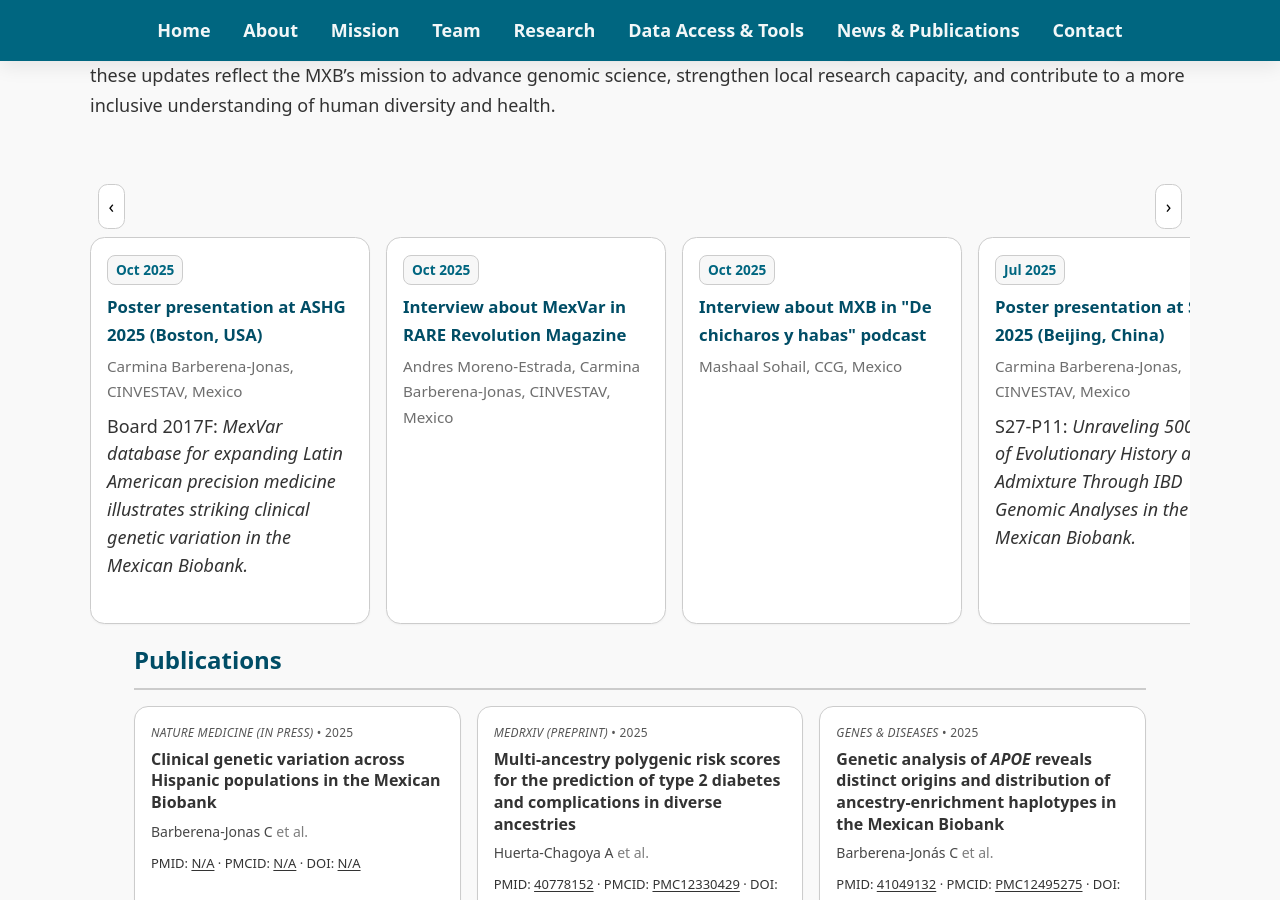
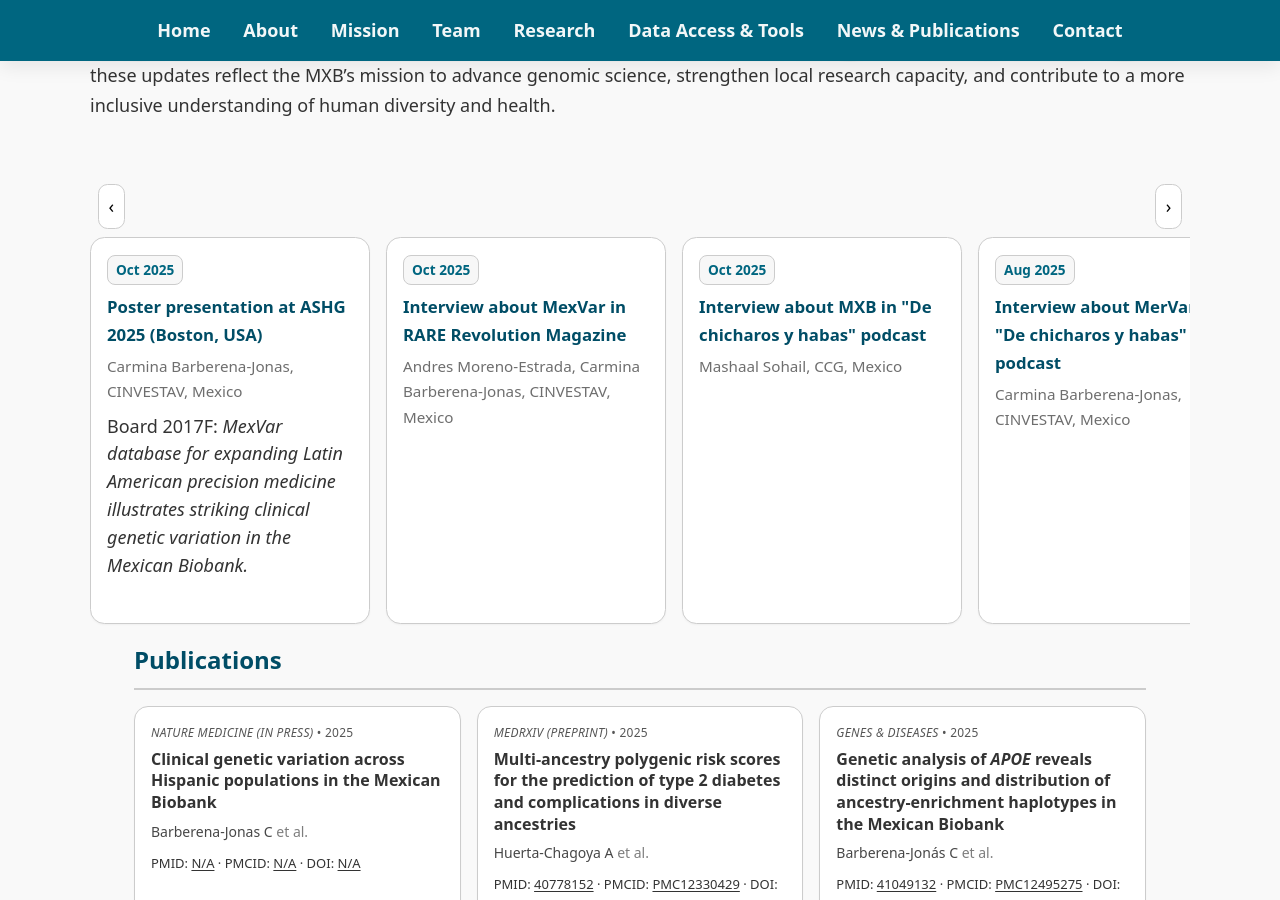
Before and after one commit to morenolab/MexicanBiobank_webpage, a Jekyll site: the page built from pages/news_publications.md, in a window 1280 px wide and 900 px high, scrolled down 398 px. Built offline with Jekyll 4.4.1, drawn with Linux system fonts in a browser that asks for light colours.

Commit message:
Update news_publications.md

```diff
--- a/pages/news_publications.md
+++ b/pages/news_publications.md
@@ -48,6 +48,16 @@ permalink: /news_publications/
         <span class="news-badge"><time datetime="Oct 25">Oct 2025</time></span>
         <h4 class="news-title"><a href="https://open.spotify.com/episode/3SVAH5L8W45Opbjw90r2ye?si=dbfdce1738ed42ae" target="_blank" rel="noopener">Interview about MXB in &quot;De chicharos y habas&quot; podcast</a></h4>
         <p class="news-meta">Mashaal Sohail, CCG, Mexico</p>
+        <p class="news-body"><em></em></p>
+    </article>
+
+
+      <!-- August 2025 -->
+
+      <article class="news-card">
+        <span class="news-badge"><time datetime="Aug 25">Aug 2025</time></span>
+        <h4 class="news-title"><a href="https://open.spotify.com/episode/3SVAH5L8W45Opbjw90r2ye?si=dbfdce1738ed42ae" target="_blank" rel="noopener">Interview about MerVar in &quot;De chicharos y habas&quot; podcast</a></h4>
+        <p class="news-meta">Carmina Barberena-Jonas, CINVESTAV, Mexico</p>
         <p class="news-body"><em></em></p>
     </article>
 
```
